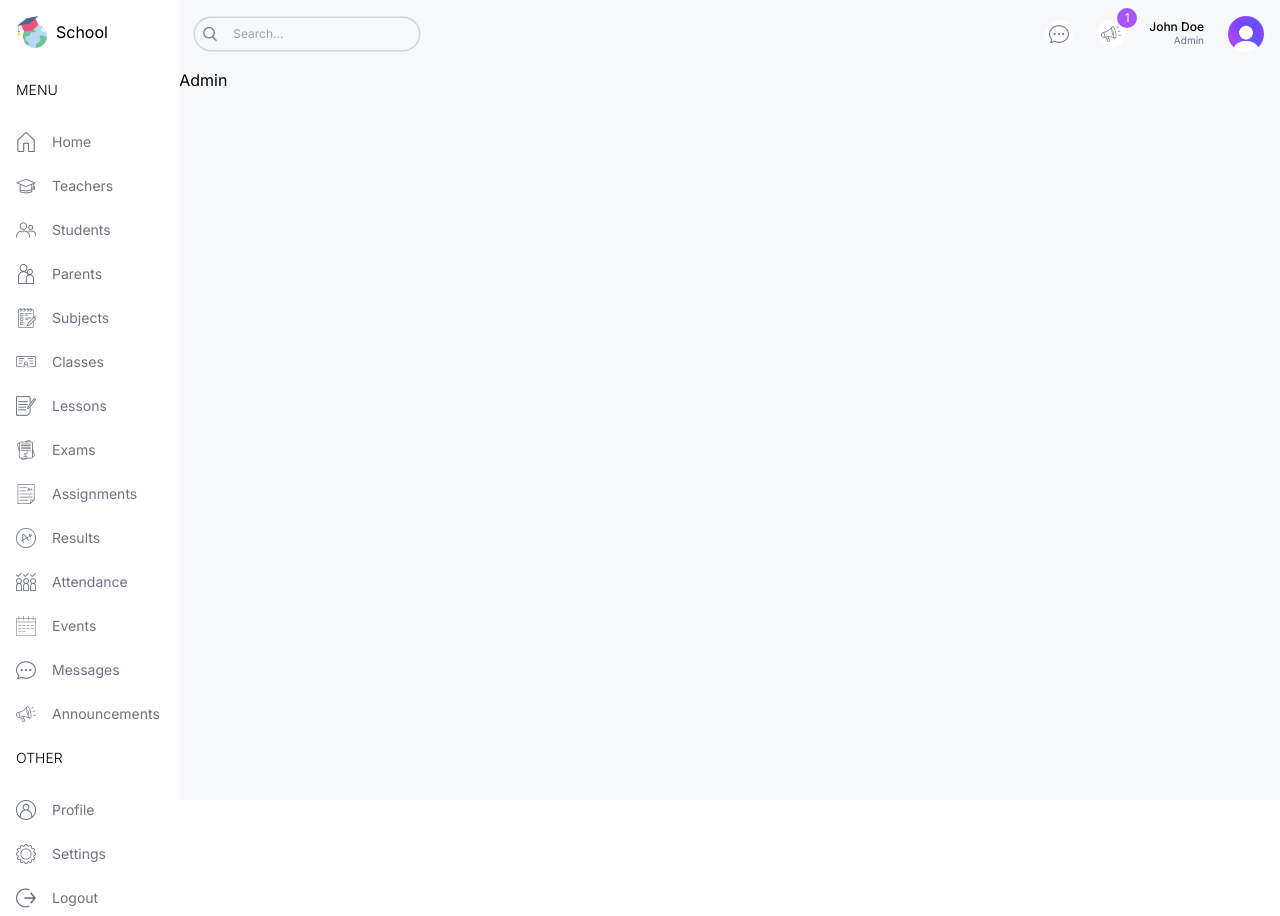
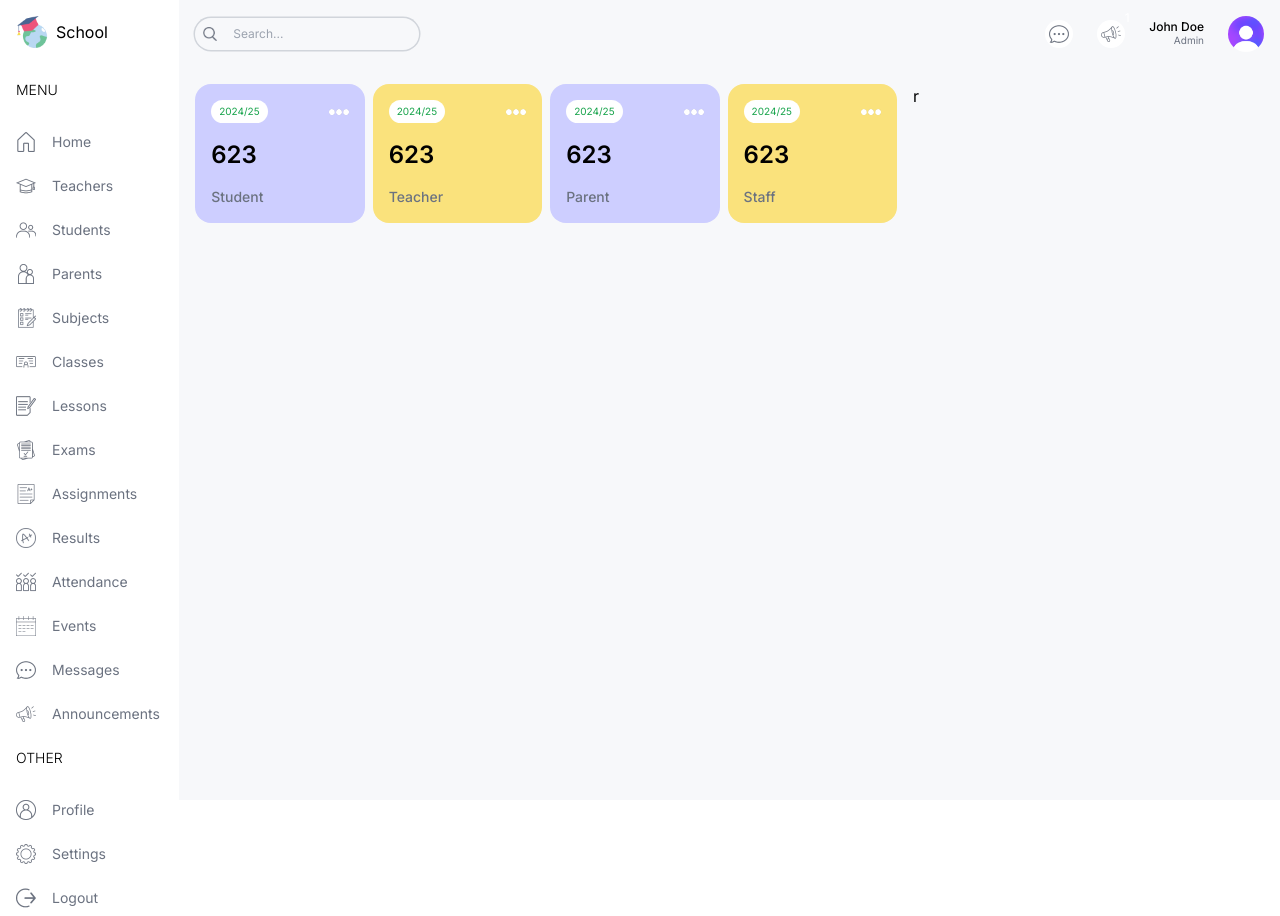
Before and after one commit to raniagh/school-management, a Next.js app: page /admin in a window 1280 px wide. Built offline with nearby package versions, Linux system fonts and the light colour scheme.

Commit message:
design userCard

```diff
--- a/src/app/(dashboard)/admin/page.tsx
+++ b/src/app/(dashboard)/admin/page.tsx
@@ -1,7 +1,22 @@
+import UserCard from "@/components/UserCard";
 import React from "react";
 
 const AdminPage = () => {
-  return <div>Admin</div>;
+  return (
+    <div className='p-4 flex gap-4 flex-col md:flex-row '>
+      {/* LEFT */}
+      <div className='w-full lg:w-2/3'>
+        <div className='flex gap-2 justify-between flex-wrap'>
+          <UserCard type='student' />
+          <UserCard type='teacher' />
+          <UserCard type='parent' />
+          <UserCard type='staff' />
+        </div>
+      </div>
+      {/* RIGHT */}
+      <div className='w-full lg:w-1/3'>r</div>
+    </div>
+  );
 };
 
 export default AdminPage;
--- /dev/null
+++ b/src/components/UserCard.tsx
@@ -0,0 +1,18 @@
+import Image from "next/image";
+
+const UserCard = ({ type }: { type: string }) => {
+  return (
+    <div className='rounded-2xl odd:bg-purple even:bg-yellow p-4 flex-1 min-w-[130px] '>
+      <div className='flex justify-between items-center '>
+        <span className='bg-white text-green-600 rounded-full px-2 py-1 text-[10px]'>
+          2024/25
+        </span>
+        <Image src='/more.png' alt='more' width={20} height={20} />
+      </div>
+      <h1 className='text-2xl font-semibold my-4'>623</h1>
+      <h2 className='capitalize text-sm font-medium text-gray-500'>{type}</h2>
+    </div>
+  );
+};
+
+export default UserCard;
--- a/tailwind.config.ts
+++ b/tailwind.config.ts
@@ -13,6 +13,14 @@
         "gradient-conic":
           "conic-gradient(from 180deg at 50% 50%, var(--tw-gradient-stops))",
       },
+      colors: {
+        sky: "#C3EBFA",
+        SkyLight: "#EDF9FD",
+        purple: "#CDCEFF",
+        purpleLight: "#F1F0FF",
+        yellow: "#FAE27C",
+        yellowLight: "#FEFCEB",
+      },
     },
   },
   plugins: [],
```
